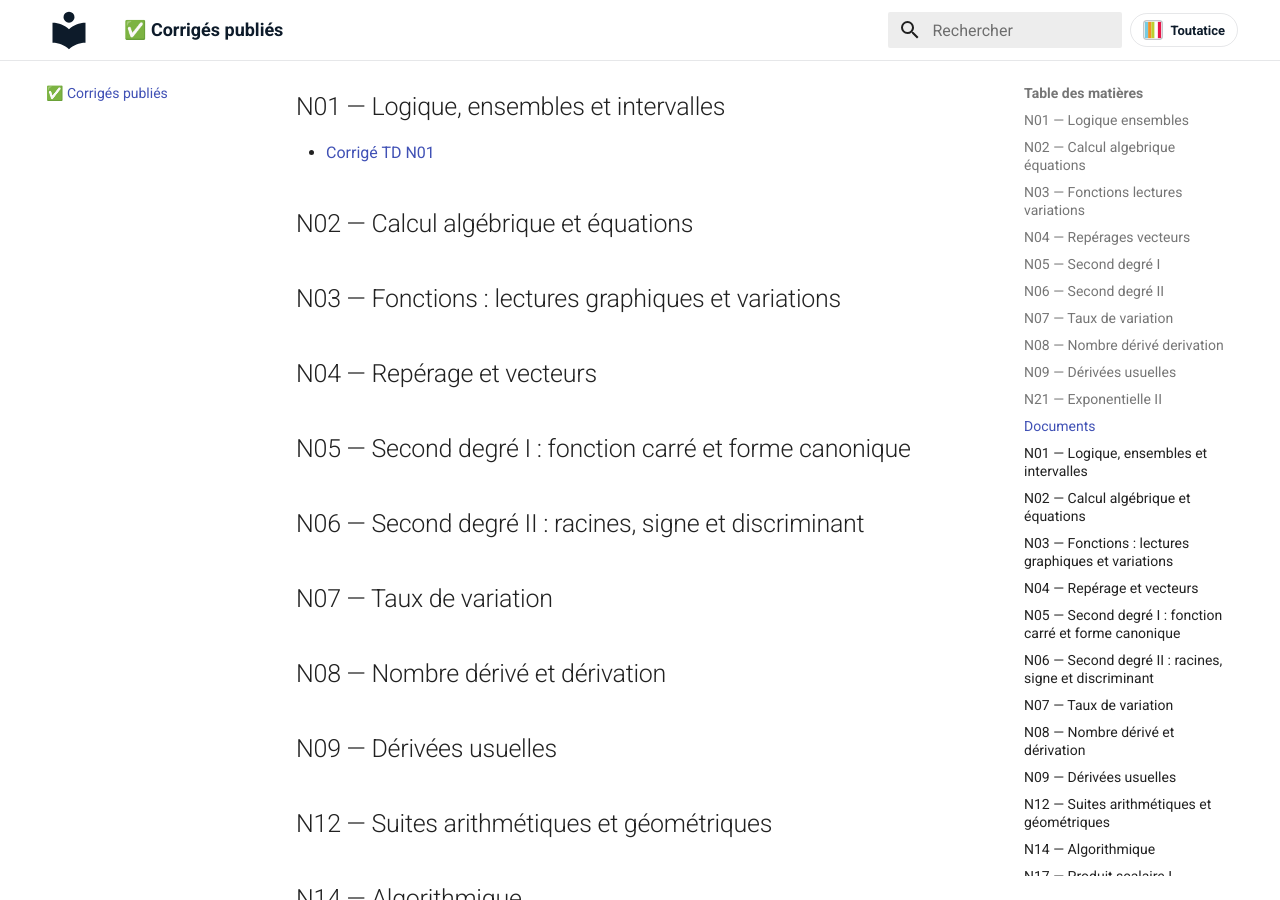
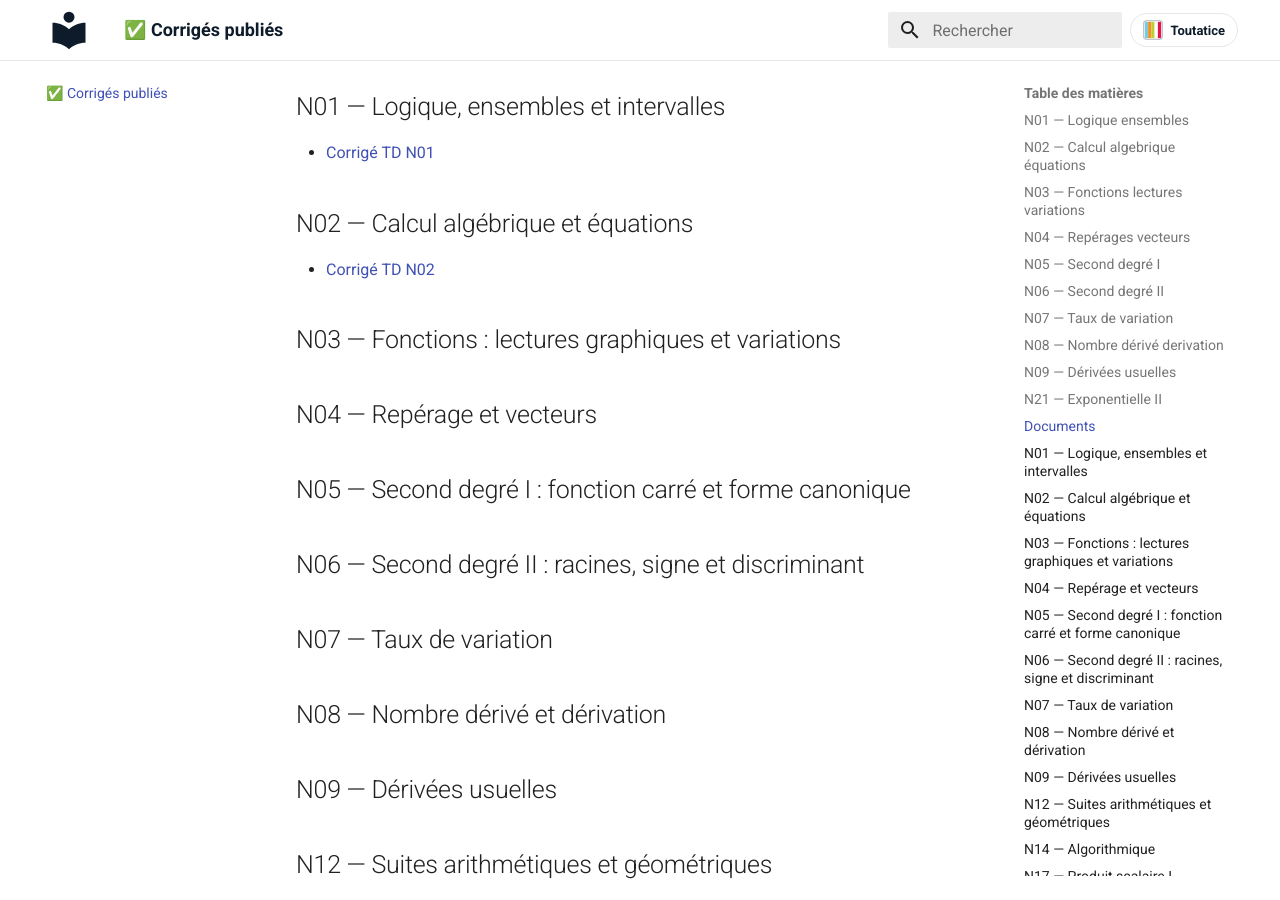
Before and after one commit to vnicolle56610/maths-premiere-specialite, an MkDocs documentation site: the page built from docs/corriges/index.md, in a window 1280 px wide and 900 px high, scrolled down 1459 px. Built offline with MkDocs 1.6.1 and Material for MkDocs 9.7.7, drawn with Linux system fonts in a browser that asks for light colours.

Commit message:
Publication automatique : 2 fichier(s) copié(s), 2 page(s) mise(s) à jour
Fichiers copiés :
  - docs/corriges/CORRIGE_TD_N02_CALCUL_ALGEBRIQUE_EQUATIONS.pdf
  - docs/cours/COURS_N02_CALCUL_ALGEBRIQUE_EQUATIONS.pdf

Pages mises à jour :
  - docs/corriges/index.md
  - docs/notions/N02-calcul-algebrique-equations.md

Autres fichiers :
  - publication_manifest.json

Généré par le protocole de publication (publier_ressources_site.py / publier_ressources_gui.py).

```diff
--- a/docs/corriges/index.md
+++ b/docs/corriges/index.md
@@ -51,7 +51,7 @@ Corrigés destinés aux élèves, classés par notion.
 
 ## N02 — Calcul algébrique et équations
 
-
+- [Corrigé TD N02](CORRIGE_TD_N02_CALCUL_ALGEBRIQUE_EQUATIONS.pdf)
 
 ## N03 — Fonctions : lectures graphiques et variations
 
--- a/publication_manifest.json
+++ b/publication_manifest.json
@@ -24,6 +24,9 @@
       ],
       "automatismes": [
         "AUTOMATISMES_N02_CALCUL_ALGEBRIQUE_EQUATIONS.pdf"
+      ],
+      "corrige_td": [
+        "CORRIGE_TD_N02_CALCUL_ALGEBRIQUE_EQUATIONS.pdf"
       ]
     },
     "N03": {
```
Also changed, not shown: docs/notions/N02-calcul-algebrique-equations.md (+1 -0 lines), 2 other files.
